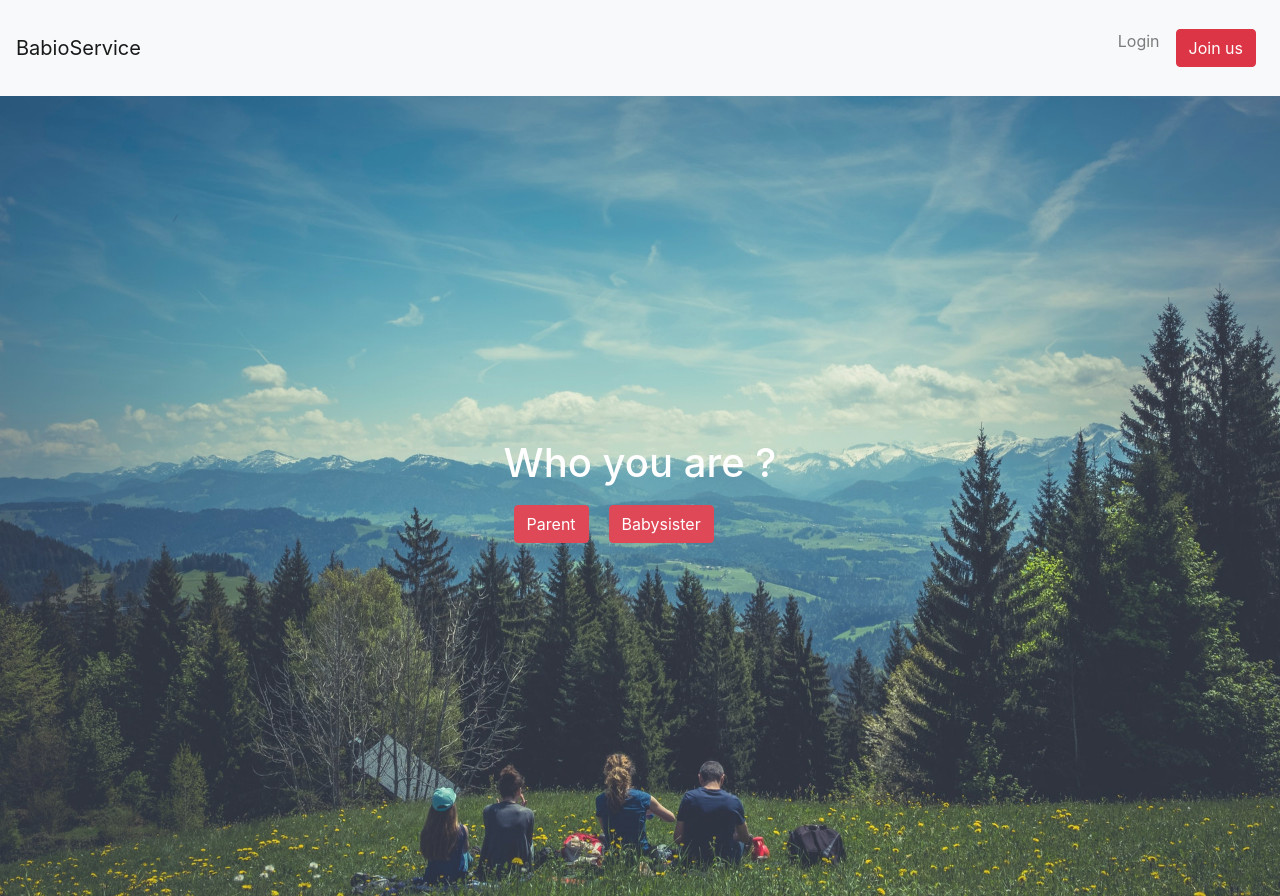
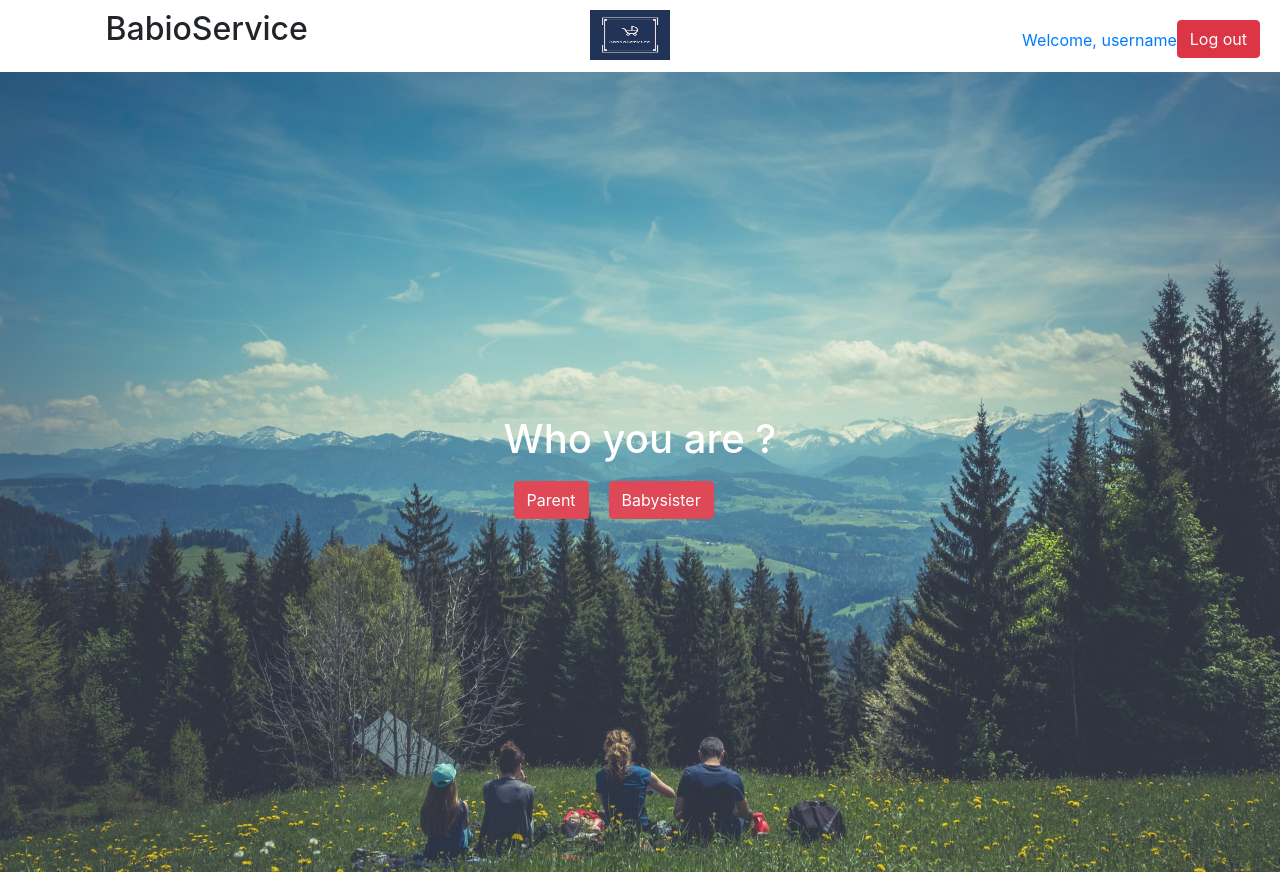
Before and after one commit to tranthuykieu/baby-client, a React (Create React App) app: page /login in a window 1280 px wide. After the commit the page ends 872 px from the top, so only its background shows below. Built offline with nearby package versions, Linux system fonts and the light colour scheme.

Commit message:
done NavMainPage

```diff
--- a/src/CSS/style.css
+++ b/src/CSS/style.css
@@ -4,7 +4,7 @@
 }
 
 .landing {
-    position: relative;
+    position: absolute;
     width: 100%;
     height: 85vh;
     background: #fff;
--- a/src/components/MainPage.js
+++ b/src/components/MainPage.js
@@ -1,5 +1,6 @@
 import React, { Component } from 'react';
 import axios from 'axios';
+import NavMainPage from '../components/NavMainPage';
 
 class MainPage extends Component{
 
@@ -11,7 +12,9 @@ componentDidMount(){
 
     render() {
         return(
-            "this is mainpage"
+            <div>
+                <NavMainPage />
+            </div>
         )
     }
 }
--- a/src/components/Nav.js
+++ b/src/components/Nav.js
@@ -9,23 +9,65 @@ import {
   NavItem,
   NavLink,
   UncontrolledDropdown,
-  Button
+  Button,
+  Row,Col,
+  Container
 } from "reactstrap";
+import logo from '../img/logo.png';
+
 
 var height = {
-  height: "12vh"
+  height: "12vh",
+  width: "100%",
+  zIndex: "3"
 };
+
+var logo_icon = {
+  display: "block",
+  width: "80px",
+  height: "50px",
+  textAlign: "center",
+  marginLeft: "auto",
+  marginRight: "auto"
+}
+
+var header = {
+  textAlign: "center",
+  fontSize: "2rem"
+}
+
+
+
+var right = {
+  textAlign: "right"
+}
+
+var floatright = {
+  float: "right"
+}
+
+var inline = {
+  display: "inline",
+  margin: "10px"
+}
+
+var main_nav = {
+  height: "9vh",
+  padding: "10px"
+}
+
 
 export default class Example extends React.Component {
   constructor(props) {
     super(props);
 
-    this.toggle = this.toggle.bind(this);
+    this.toggleNav = this.toggleNav.bind(this);
+
     this.state = {
       isOpen: false
     };
   }
-  toggle() {
+  toggleNav() {
     this.setState({
       isOpen: !this.state.isOpen
     });
@@ -33,9 +75,10 @@ export default class Example extends React.Component {
   render() {
     return (
       <div>
-        <Navbar style={height} color="light" light expand="md">
+   {/*     <Navbar style={height} color="light" light expand="md">
+
           <NavbarBrand href="/">BabioService</NavbarBrand>
-          <NavbarToggler onClick={this.toggle} />
+          <NavbarToggler onClick={this.toggleNav} />
           <Collapse isOpen={this.state.isOpen} navbar>
             <Nav className="ml-auto" navbar>
               <NavItem>
@@ -46,7 +89,35 @@ export default class Example extends React.Component {
               </NavItem>
             </Nav>
           </Collapse>
-        </Navbar>
+        </Navbar> */}
+
+
+
+              <div style={main_nav}>
+                        <Nav navbar>
+                            <Row>
+                                <Col>
+                                  <h1 style={header}> BabioService </h1>
+                                </Col>
+                                <Col>
+                                    <img style={logo_icon} src={logo} alt="logo" />
+                                </Col>
+                                <Col style={inline}>
+                                    <Button style={floatright} color="danger"> Log out</Button>
+                                    <NavItem>
+                                        <NavLink style={floatright} href="/">Welcome, username</NavLink>
+
+                                    </NavItem>
+
+                                </Col>
+                            </Row>
+                        </Nav>
+                </div>
+
+
+
+
+
       </div>
     );
   }
--- a/src/components/NavMainPage.js
+++ b/src/components/NavMainPage.js
@@ -1,10 +1,79 @@
 import React, { Component } from 'react';
+import logo from '../img/logo.png';
+import {Navbar,Nav,NavItem,NavbarBrand,NavLink,NavbarToggler,Collapse,Row, Col,Button } from 'reactstrap';
+
+
+var logo_icon = {
+    display: "block",
+    width: "80px",
+    height: "50px",
+    textAlign: "center",
+    marginLeft: "auto",
+    marginRight: "auto"
+  }
+
+  var header = {
+    textAlign: "center",
+    fontSize: "2rem"
+  }
+
+  var floatright = {
+    float: "right"
+  }
+
+  var inline = {
+    display: "inline",
+    margin: "10px"
+  }
+
+  var main_nav = {
+    height: "9vh",
+    padding: "10px"
+  }
+
+
 
 class NavMainPage extends Component {
+    constructor(props) {
+        super(props);
+
+        this.toggleNav = this.toggleNav.bind(this);
+
+        this.state = {
+          isOpen: false
+        };
+      }
+      toggleNav() {
+        this.setState({
+          isOpen: !this.state.isOpen
+        });
+      }
 
     render(){
         return (
-            "hihi"
+        <div>
+          <div style={main_nav}>
+                        <Nav navbar>
+                            <Row>
+                                <Col>
+                                  <h1 style={header}> BabioService </h1>
+                                </Col>
+                                <Col>
+                                    <img style={logo_icon} src={logo} alt="logo" />
+                                </Col>
+                                <Col style={inline}>
+                                    <Button style={floatright} color="danger"> Log out</Button>
+                                    <NavItem>
+                                        <NavLink style={floatright} href="/">Welcome, username</NavLink>
+
+                                    </NavItem>
+
+                                </Col>
+                            </Row>
+                        </Nav>
+                </div>
+
+        </div>
         );
     }
 }
```
Also changed, not shown: src/img/logo.png (added).
